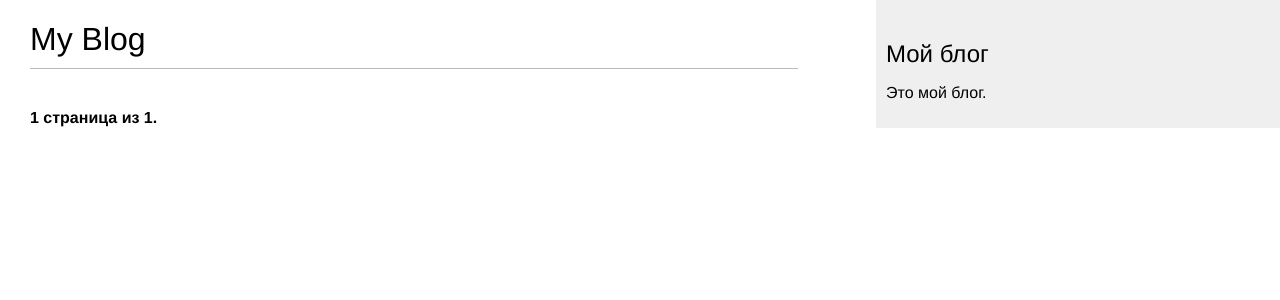
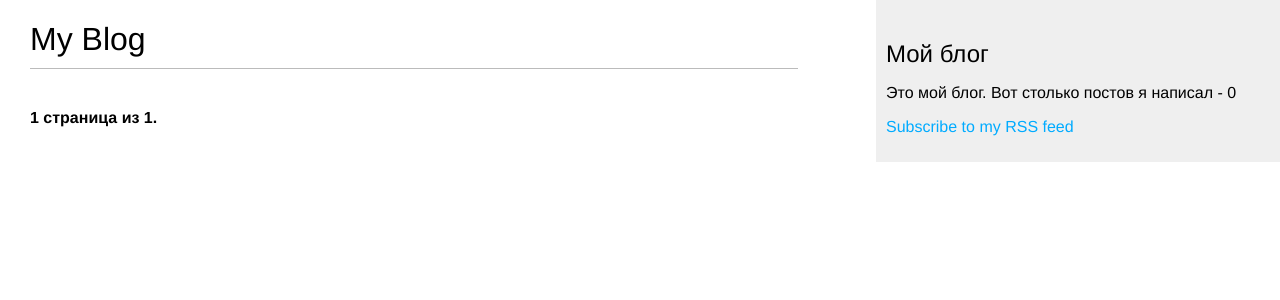
Before and after one commit to SagidKamilov/PsychologyBlog, a Django app: page /blog/posts/ in a window 1280 px wide. Shown: the top 300 px of the page. Run offline with Django 5.2, Linux system fonts and the light colour scheme; data that the repository does not hold is empty.

Commit message:
Подключил шаблонные теги

```diff
--- a/blog/templates/blog/base.html
+++ b/blog/templates/blog/base.html
@@ -1,3 +1,4 @@
+{% load blog_tags %}
 {% load static %}
 <!DOCTYPE html>
 <html>
@@ -12,7 +13,13 @@
          </div>
          <div id="sidebar">
              <h2>Мой блог</h2>
-             <p>Это мой блог.</p>
+             <p>Это мой блог. Вот столько постов я написал - {% total_post %}</p>
+             <div class="latest_post">
+                 {% show_latest_post %}
+             </div>
+             <div class="rss-feeds">
+                 <p><a href="{% url "blog:post_feed" %}">Subscribe to my RSS feed</a></p>
+             </div>
          </div>
     </body>
 </html>
--- /dev/null
+++ b/blog/templates/blog/latest_post.html
@@ -0,0 +1,7 @@
+<ul>
+    {% for post in latest_post %}
+        <li>
+            <a href="{{ post.get_absolute_url }}">{{ post.title }}</a>
+        </li>
+    {% endfor %}
+</ul>
```
